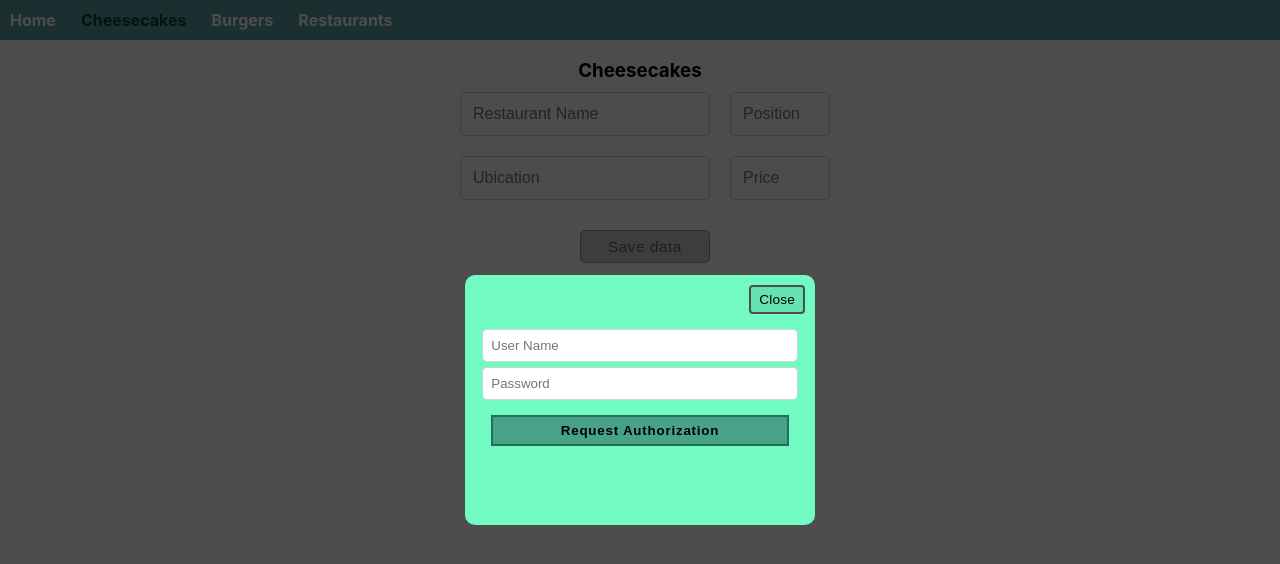
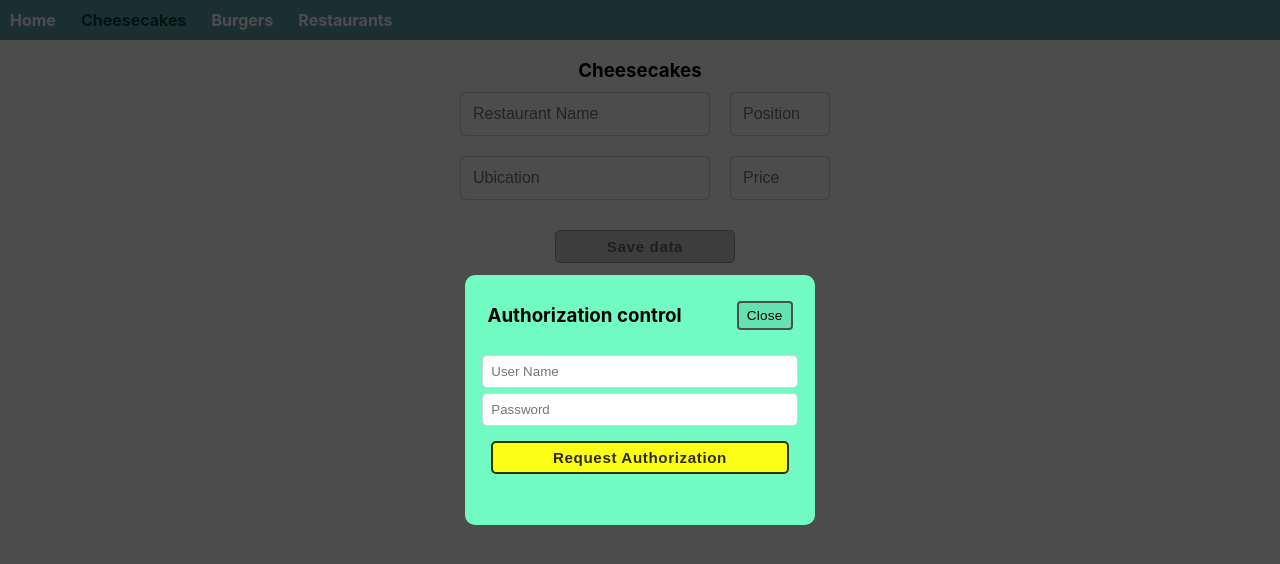
Before and after one commit to javirro/food-ranking-ui, a React (Create React App) app: page /cheesecakes in a window 1280 px wide. Shown: the top 564 px of the page. Built offline with nearby package versions, Linux system fonts and the light colour scheme; no server answers.

Commit message:
Update Call to actions styles

```diff
--- a/src/Components/AuthModal.jsx
+++ b/src/Components/AuthModal.jsx
@@ -21,7 +21,7 @@ const AuthModal = ({ setIsAuthModal }) => {
     try {
       validateUserInput(userData)
     } catch (e) {
-      if (e instanceof UserError) setError(UserError)
+      if (e instanceof UserError) setError(new UserError())
       return
     }
 
@@ -56,7 +56,8 @@ const AuthModal = ({ setIsAuthModal }) => {
   return (
     <div className="modal">
       <div className="modal-content" >
-        <header>
+        <header className="header-auth">
+          <h3>Authorization control</h3>
           <button onClick={() => setIsAuthModal(false)}>Close</button>
         </header>
         {!token && <section className="section-inputs-modal">
--- a/src/Styles/addItemButton.css
+++ b/src/Styles/addItemButton.css
@@ -10,14 +10,15 @@
 }
 
 .save-btn {
-    width: 130px;
+    width: 180px;
     padding: 7px 5px;
     border-radius: 5px;
     border: none;
-    outline: 1px solid rgb(58, 150, 112);
-    background: #48a288;
-    font-weight: normal;
+    outline: 2px solid rgb(26, 79, 57);
+    background: #2daf8a;
+    font-weight: bold;
     letter-spacing: 0.6px;
+    color: rgb(245, 255, 245);
     font-size: 0.95rem;
 }
 
--- a/src/Styles/authModal.css
+++ b/src/Styles/authModal.css
@@ -7,3 +7,13 @@
     font-weight: bold;
     color: darkgreen
 }
+
+.header-auth {
+    display: flex;
+    justify-content: space-between;
+    align-items: center;
+    width: 90%;
+    margin-left: 20px;
+    margin-right: 10px;
+    gap: 10px;
+}
--- a/src/Styles/editModal.css
+++ b/src/Styles/editModal.css
@@ -3,7 +3,7 @@
     flex-direction: column;
     justify-content: center;
     align-items: center;
-    margin-top: 10px;
+    margin-top: 5px;
     width: 85%;
 }
 
@@ -20,15 +20,19 @@
     margin-top: 15px;
     width: 100%;
     padding: 6px;
-    border: 2px solid rgb(40, 112, 82);
-    background: #48a288;
+    border: 2px solid rgb(47, 51, 2);
+    border-radius: 5px;
+    background: #fbff16;
     font-weight: bold;
-    letter-spacing: 0.8px;
+    font-size: 0.95rem;
+    letter-spacing: 0.6px;
+    color: rgb(44, 45, 1);
 }
 
 .button-update:hover {
     border: 2px solid rgb(24, 71, 51);
-    background: #118c0b;
+    background: #fcff68;
+    color: black;
 }
 
 .button-update:active {
```
